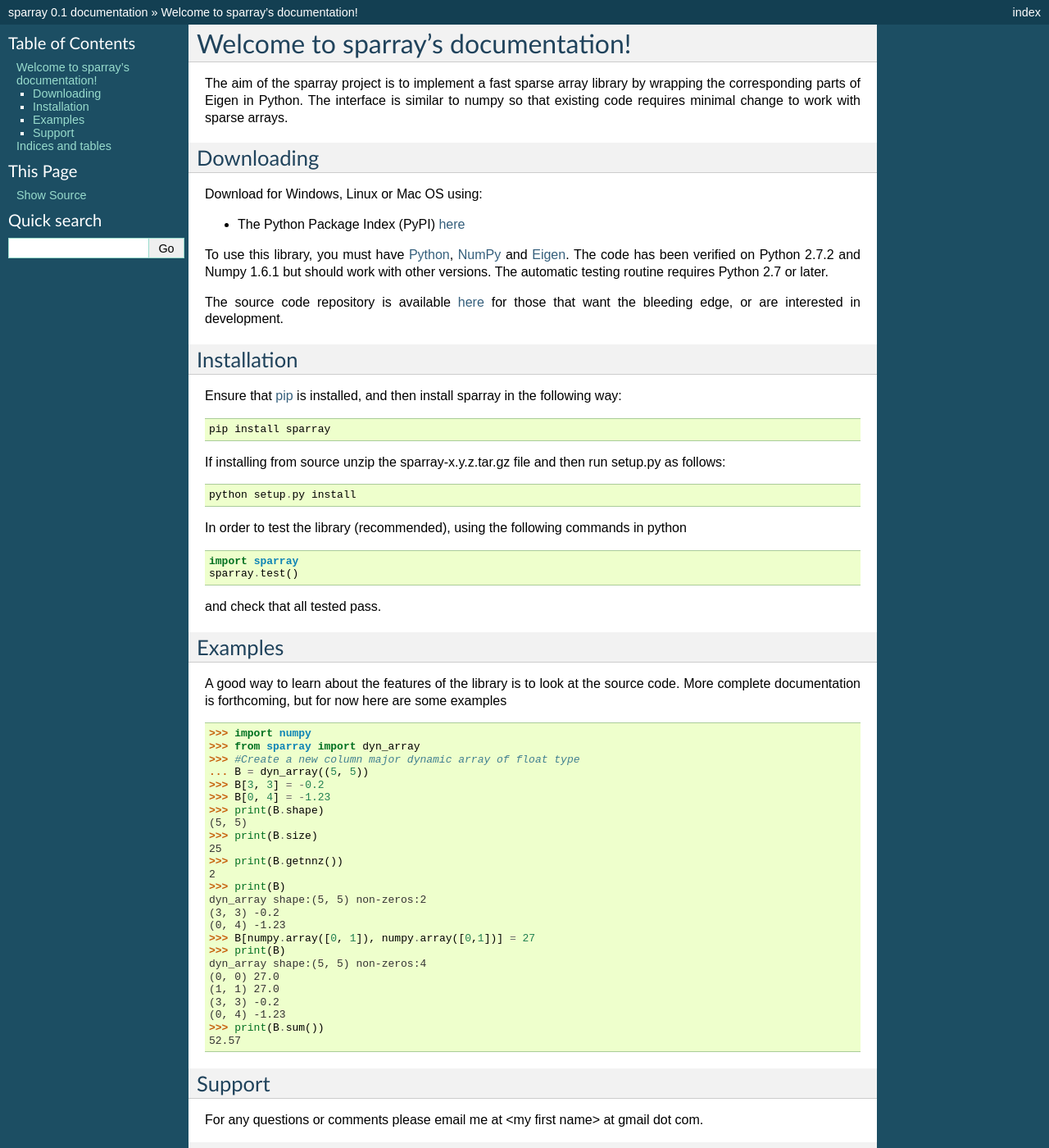
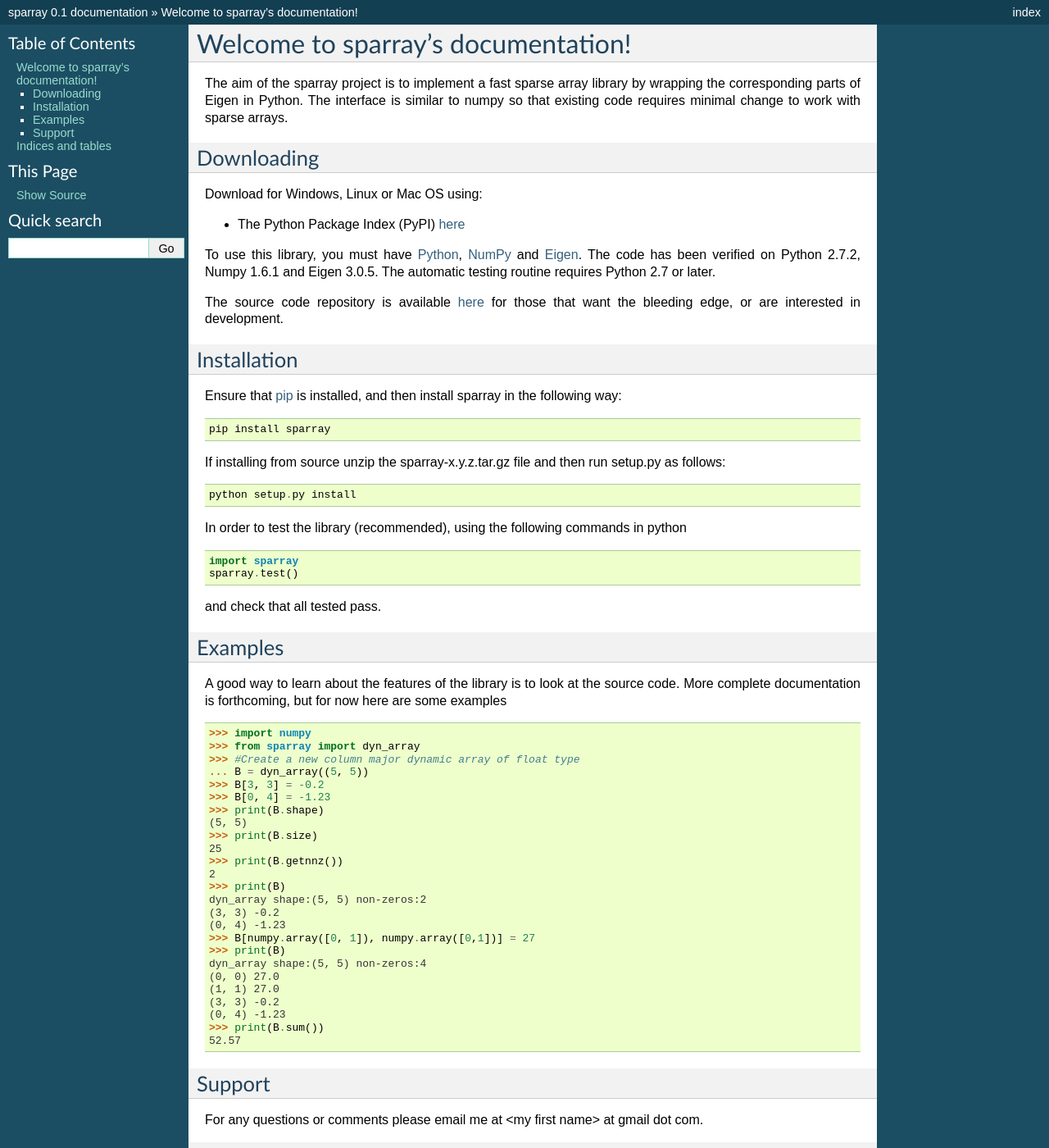
Before and after one commit to charanpald/sppy, a Sphinx documentation site: the page built from docs/index.rst, in a window 1280 px wide and 1400 px high. Shown: the whole window at 82% size. Built offline with Sphinx 7.4.7, drawn with Linux system fonts in a browser that asks for light colours; some of the changed lines change nothing that is shown; some of the changed text lies outside the part shown.

Commit message:
Added google analytics to docs.

```diff
--- /dev/null
+++ b/docs/_templates/layout.html
@@ -0,0 +1,25 @@
+{% extends "!layout.html" %}
+
+{%- block extrahead %}
+{{ super() }}
+<script type="text/javascript">
+  var _gaq = _gaq || [];
+  _gaq.push(['_setAccount', 'UA-32189028-1']);
+  _gaq.push(['_trackPageview']);
+</script>
+{% endblock %}
+
+{% block footer %}
+{{ super() }}
+<div class="footer">This page uses <a href="http://analytics.google.com/">
+Google Analytics</a> to collect statistics. You can disable it by blocking
+the JavaScript coming from www.google-analytics.com.
+<script type="text/javascript">
+  (function() {
+    var ga = document.createElement('script'); ga.type = 'text/javascript'; ga.async = true;
+    ga.src = ('https:' == document.location.protocol ? 'https://ssl' : 'http://www') + '.google-analytics.com/ga.js';
+    var s = document.getElementsByTagName('script')[0]; s.parentNode.insertBefore(ga, s);
+  })();
+</script>
+</div>
+{% endblock %}
--- a/docs/index.rst
+++ b/docs/index.rst
@@ -14,7 +14,7 @@
 
 - The Python Package Index (PyPI) `here <http://pypi.python.org/pypi/sparray/>`_
 
-To use this library, you must have `Python <http://www.python.org/>`_, `NumPy <http://numpy.scipy.org/>`_ and `Eigen <http://eigen.tuxfamily.org/>`_. The code has been verified on Python 2.7.2 and Numpy 1.6.1 but should work with other versions. The automatic testing routine requires Python 2.7 or later.
+To use this library, you must have `Python <http://www.python.org/>`_, `NumPy <http://numpy.scipy.org/>`_ and `Eigen <http://eigen.tuxfamily.org/>`_. The code has been verified on Python 2.7.2, Numpy 1.6.1 and Eigen 3.0.5. The automatic testing routine requires Python 2.7 or later.
 
 The source code repository is available `here <https://github.com/charanpald/sparray>`_ for those that want the bleeding edge, or are interested in development.
 
```
Also changed, not shown: 8 other files.
